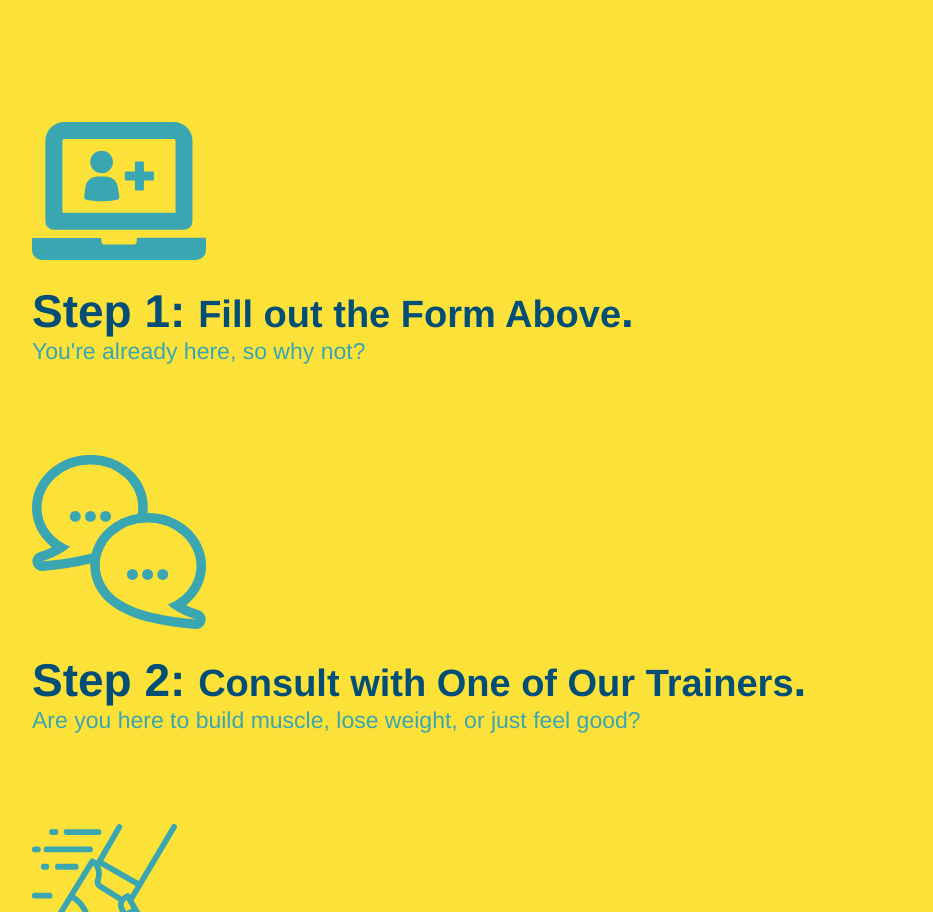
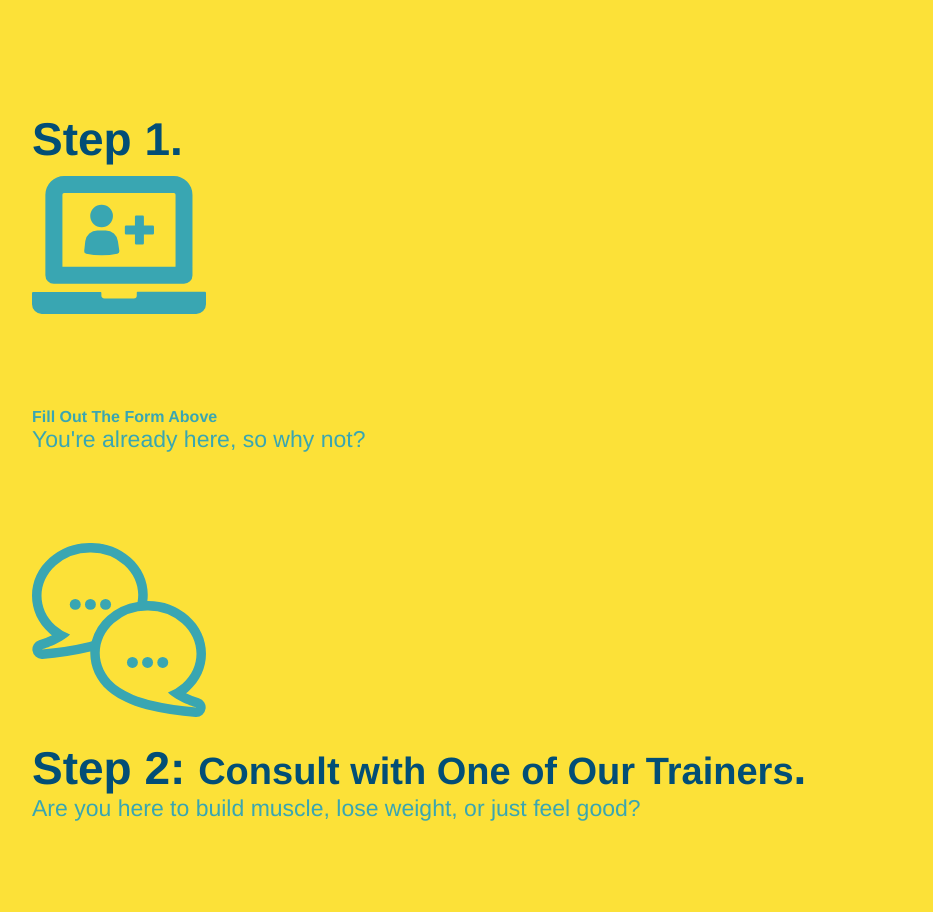
Before and after one commit to Jake-Roberts/run-buddy, a plain HTML site: page index.html in a window 1280 px wide. Shown: the part 1235-2147 px from the top of the page, without its empty margins (28-961 px from the left). Drawn offline with Linux system fonts and the light colour scheme.

Commit message:
changed some classes

```diff
--- a/index.html
+++ b/index.html
@@ -86,10 +86,17 @@
                 What You Do
             </h2>
             </div>
-            <div>
-                <img src="./assets/images/step-1.svg" alt="">
-                <h3>Step 1: <span> Fill out the Form Above</span>.</h3>
-                <p>You're already here, so why not?</p>
+            <div class="step">
+                <h3>Step 1.</h3>
+                <div class="step-info">
+                    <div class="step-img">
+                        <img src="./assets/images/step-1.svg" alt="">
+                    </div>
+                    <div class="step-text">
+                        <h4>Fill Out The Form Above</h4>
+                        <p>You're already here, so why not?</p>
+                    </div>
+                </div>
             </div>
 
             <div>
```
